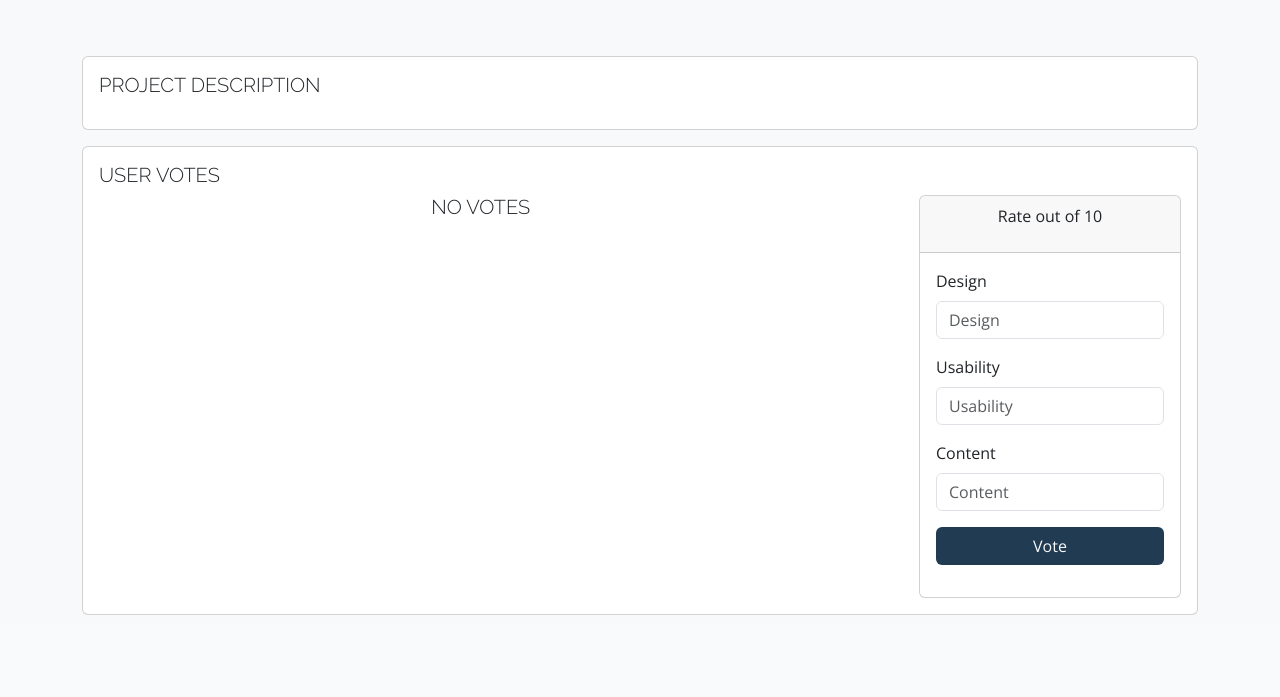
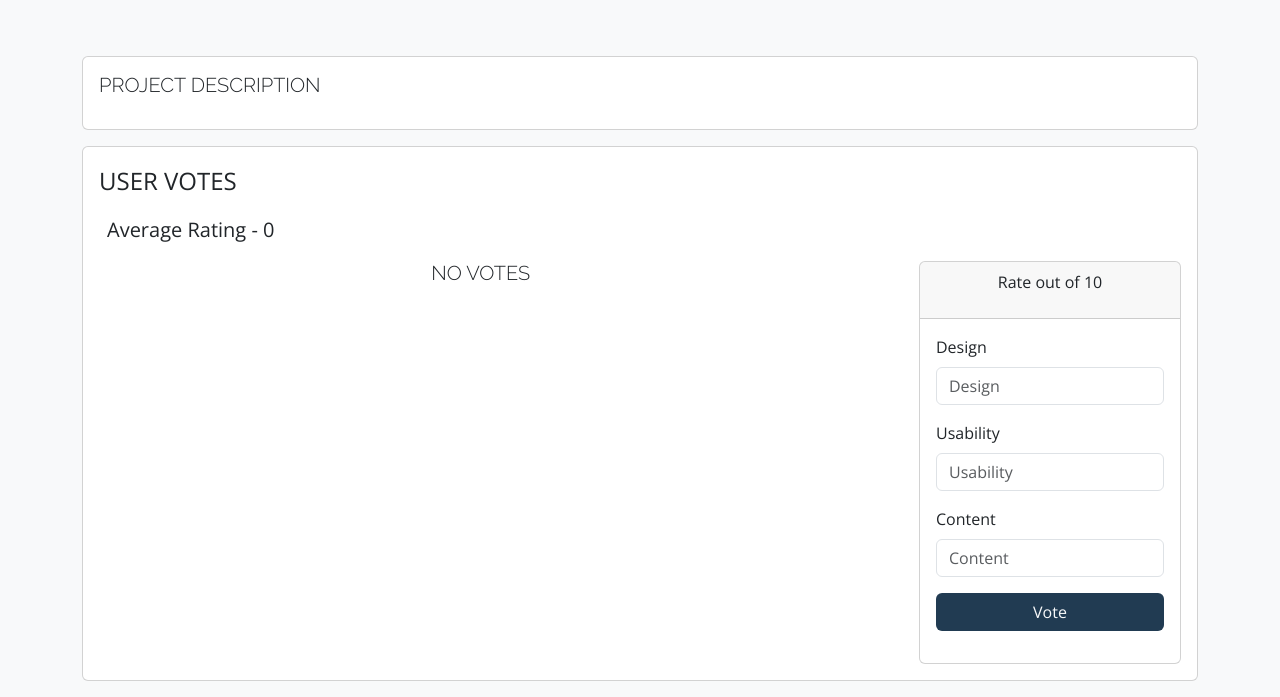
Before and after one commit to Edu58/Django-Awwards-Clone, a Django app: template templates/vote.html in a window 1280 px wide. Shown: the part 172-869 px from the top of the page. Before the commit the page ends 787 px from the top, so only its background shows below. Run offline with Django 4.2, Linux system fonts and the light colour scheme; the template is opened without the code that fills it: values that come from a table or form of the project are taken from there, others are empty; some libraries are stand-ins or nearby versions.

Commit message:
feat: get project rating average

```diff
--- a/main/models.py
+++ b/main/models.py
@@ -3,6 +3,7 @@ from django.db import models
 from django.contrib.auth.models import User
 from django.core.validators import MaxValueValidator, MinValueValidator
 from ckeditor.fields import RichTextField
+from django.db.models import Avg
 
 
 # Create your models here.
@@ -47,6 +48,14 @@ class Project(models.Model):
             return None
         return project
 
+    @property
+    def get_average_rating(self):
+        try:
+            average = self.ratings.all().aggregate(Avg('design'))
+            return average['design__avg']
+        except:
+            return None
+
 class Rating(models.Model):
     design = models.FloatField(null=False, blank=False, validators=[MinValueValidator(0.0), MaxValueValidator(10.0)])
     usability = models.FloatField(null=False, blank=False, validators=[MinValueValidator(0.0), MaxValueValidator(10.0)])
@@ -57,12 +66,3 @@ class Rating(models.Model):
 
     def __str__(self):
         return f'design-{self.design}, usability-{self.usability}, content-{self.content}'
-
-    @classmethod
-    def get_rating_average(cls, project_id):
-        ratings = cls.objects.filter(project=project_id)
-
-        if ratings:
-            return ratings
-
-        return ratings
--- a/templates/vote.html
+++ b/templates/vote.html
@@ -52,7 +52,16 @@
 
     <div class="user-votes card my-3">
         <div class="card-body">
-            <h5 class="fw-light">USER VOTES</h5>
+            <div class="d-flex flex-column">
+                <p class="fw-light fs-4">USER VOTES</p>
+                <p class="fw-light fs-5 ms-2"> Average Rating -
+                    {% if project.get_average_rating is not None  %}
+                    {{ project.get_average_rating|floatformat:1 }}
+                    {% else %}
+                    0
+                    {% endif %}
+                </p>
+            </div>
 
             <div class="votes d-flex justify-content-between">
                 <div class="votes-list w-75 pe-5">
@@ -75,6 +84,7 @@
                                         <td>{{ rating.design|floatformat:1 }}</td>
                                         <td>{{ rating.usability|floatformat:1  }}</td>
                                         <td>{{ rating.content|floatformat:1  }}</td>
+                                        <td>{{ rating.get_design_average }}</td>
                                     </tr>
                                     {% endfor %}
                                 </tbody>
```
